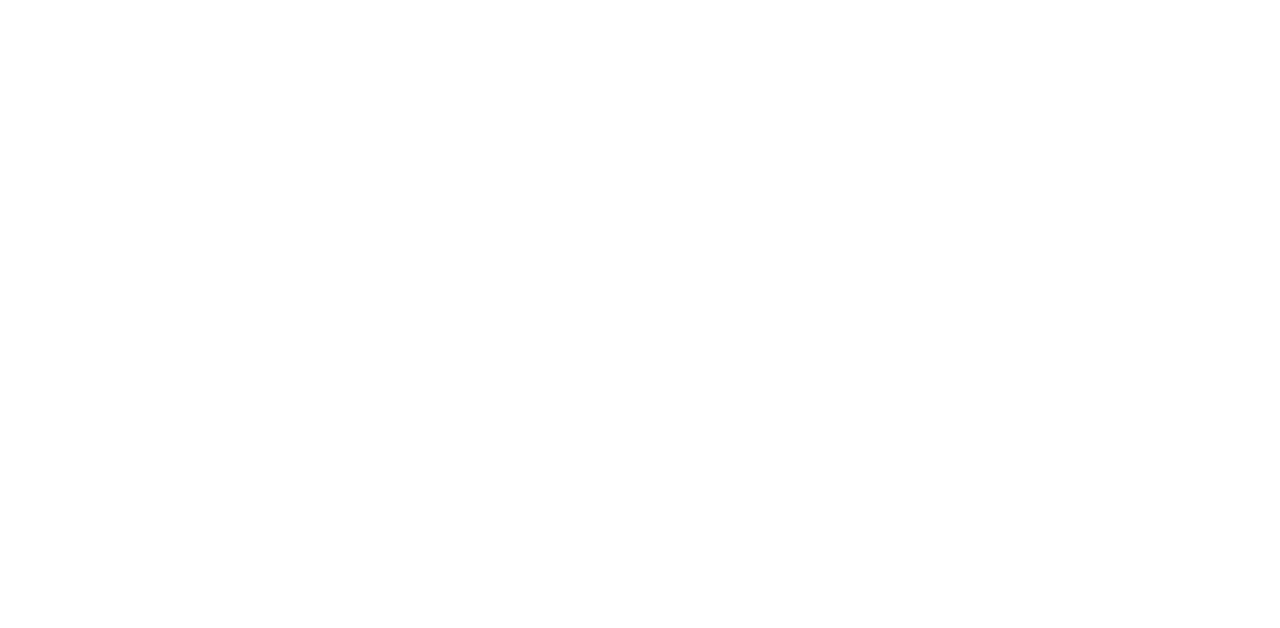
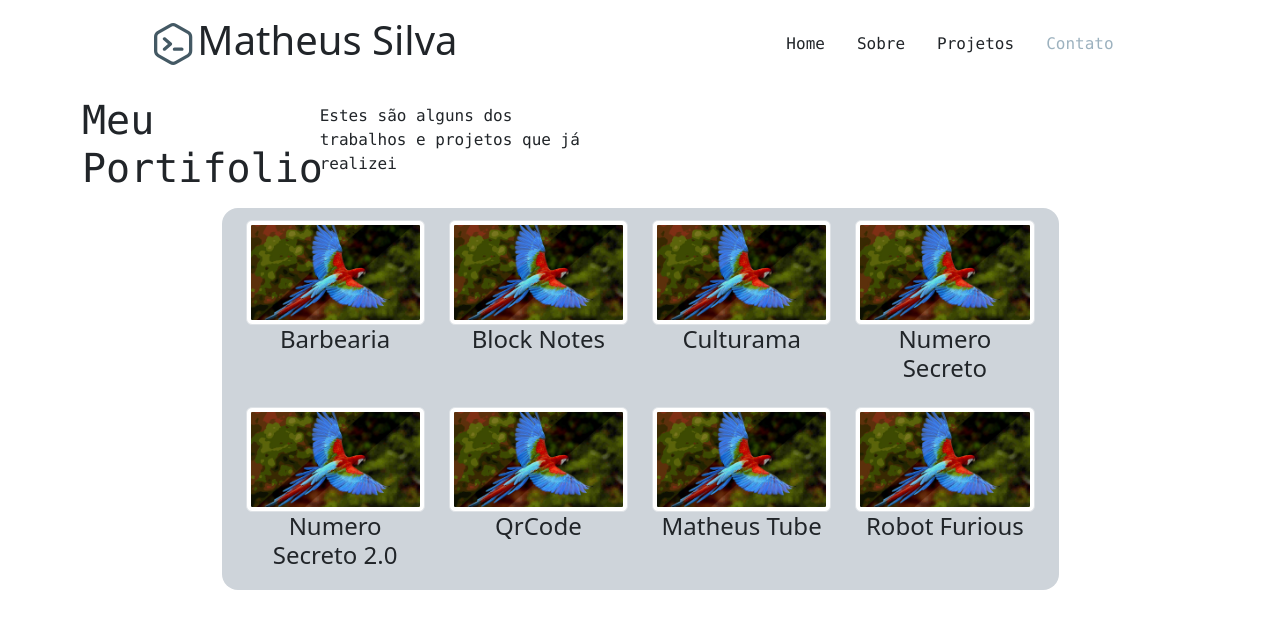
Before and after one commit to DevMatheusBarba/portifolio, a plain HTML site: page pages/portifolio.html in a window 1280 px wide. Drawn offline with nearby package versions, Linux system fonts and the light colour scheme.

Commit message:
Criando a pagina de projetos

```diff
--- a/pages/portifolio.html
+++ b/pages/portifolio.html
@@ -0,0 +1,97 @@
+<!doctype html>
+<html lang="pt-BR">
+
+<head>
+    <meta charset="utf-8">
+    <meta name="viewport" content="width=device-width, initial-scale=1">
+    <title>Projetos</title>
+    <link href="https://cdn.jsdelivr.net/npm/bootstrap@5.3.2/dist/css/bootstrap.min.css" rel="stylesheet"
+        integrity="sha384-T3c6CoIi6uLrA9TneNEoa7RxnatzjcDSCmG1MXxSR1GAsXEV/Dwwykc2MPK8M2HN" crossorigin="anonymous">
+</head>
+
+<body>
+    <header>
+        <nav class="nav justify-content-around my-3 text-capitalize">
+            <div class="d-flex">
+                <img src="../assets/logo.svg" alt="logo de progrmação" class="h-75 align-self-center px-1">
+                <h1>Matheus Silva</h1>
+            </div>
+            <div class="nav align-items-center font-monospace ">
+                <a class="flex-sm-fill text-sm-center nav-link text-dark" id="home" href="../index.html">home</a>
+                <a class="flex-sm-fill text-sm-center nav-link text-dark" id="sobre" href="./teste.html">sobre</a>
+                <a class="flex-sm-fill text-sm-center nav-link text-dark" id="projetos" href="#">projetos</a>
+                <a class="flex-sm-fill text-sm-center nav-link disabled" id="contato"
+                    style="color: #9DB2BF;">Contato</a>
+            </div>
+        </nav>
+    </header>
+
+    <main>
+        <section class="container py-2">
+            <div class="d-flex column-gap-5 font-monospace">
+                <h1 class="text-capitalize" style="width: 17%;">meu portifolio</h1>
+                <p class="align-self-center w-25">Estes são alguns dos trabalhos e projetos que já realizei</p>
+            </div>
+
+            <div class="container row w-75 mx-auto bg-dark-subtle mt-2 py-1 rounded-4">
+
+                <div class=" col-3 text-center text-dark text-decoration-none py-2">
+                    <a href="#">
+                        <img src="../tt.jpeg" alt="" class="img-fluid img-thumbnail">
+                    </a>
+                    <p class="h4 text-capitalize">Barbearia</p>
+                </div>
+                <div class=" col-3 text-center  text-dark text-decoration-none py-2">
+                    <a href="#">
+                        <img src="../tt.jpeg" alt="" class="img-fluid img-thumbnail">
+                    </a>
+                    <p class="h4 text-capitalize">block notes</p>
+                </div>
+                <div class=" col-3 text-center  text-dark text-decoration-none py-2">
+                    <a href="#">
+                        <img src="../tt.jpeg" alt="" class="img-fluid img-thumbnail">
+                    </a>
+                    <p class="h4 text-capitalize">culturama</p>
+                </div>
+                <div class=" col-3 text-center  text-dark text-decoration-none py-2">
+                    <a href="#">
+                        <img src="../tt.jpeg" alt="" class="img-fluid img-thumbnail">
+                    </a>
+                    <p class="h4 text-capitalize">numero secreto</p>
+                </div>
+                <div class=" col-3 text-center  text-dark text-decoration-none py-2">
+                    <a href="#">
+                        <img src="../tt.jpeg" alt="" class="img-fluid img-thumbnail">
+                    </a>
+                    <p class="h4 text-capitalize">numero secreto 2.0</p>
+                </div>
+                <div class=" col-3 text-center  text-dark text-decoration-none py-2 ">
+                    <a href="#">
+                        <img src="../tt.jpeg" alt="" class="img-fluid img-thumbnail">
+                    </a>
+                    <p class="h4 text-capitalize">QrCode</p>
+                </div>
+                <div class=" col-3 text-center  text-dark text-decoration-none py-2">
+                    <a href="#">
+                        <img src="../tt.jpeg" alt="" class="img-fluid img-thumbnail">
+                    </a>
+                    <p class="h4 text-capitalize">Matheus Tube</p>
+                </div>
+                <div class=" col-3 text-center  text-dark text-decoration-none py-2">
+                    <a href="#">
+                        <img src="../tt.jpeg" alt="" class="img-fluid img-thumbnail">
+                    </a>
+                    <p class="h4 text-capitalize ">Robot Furious</p>
+                </div>
+            </div>
+        </section>
+    </main>
+
+
+
+    <script src="https://cdn.jsdelivr.net/npm/bootstrap@5.3.2/dist/js/bootstrap.bundle.min.js"
+        integrity="sha384-C6RzsynM9kWDrMNeT87bh95OGNyZPhcTNXj1NW7RuBCsyN/o0jlpcV8Qyq46cDfL"
+        crossorigin="anonymous"></script>
+</body>
+
+</html>
```
Also changed, not shown: index.html (+1 -1 lines), pages/aboutme.html (+9 -5 lines).
